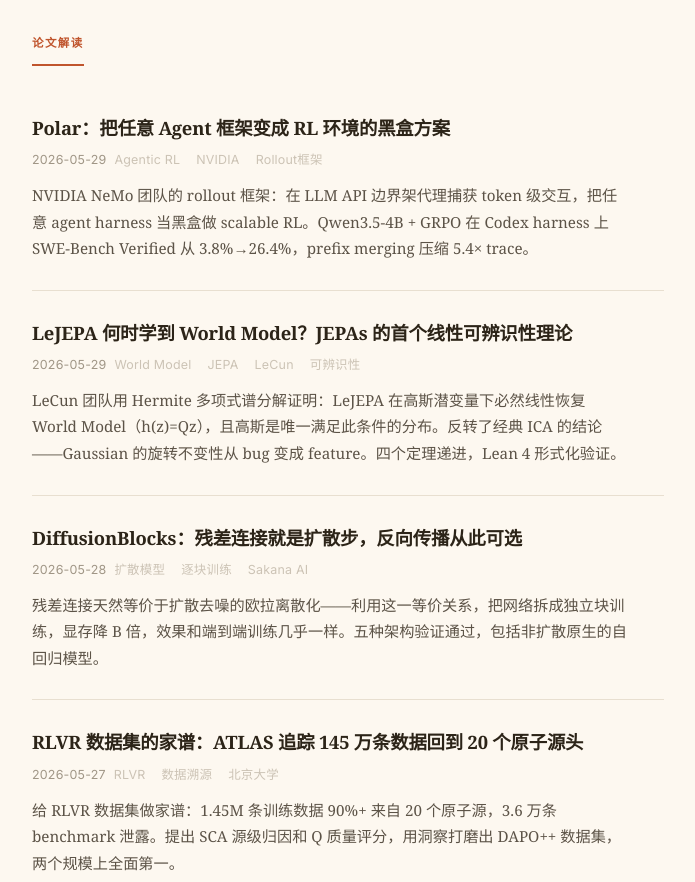
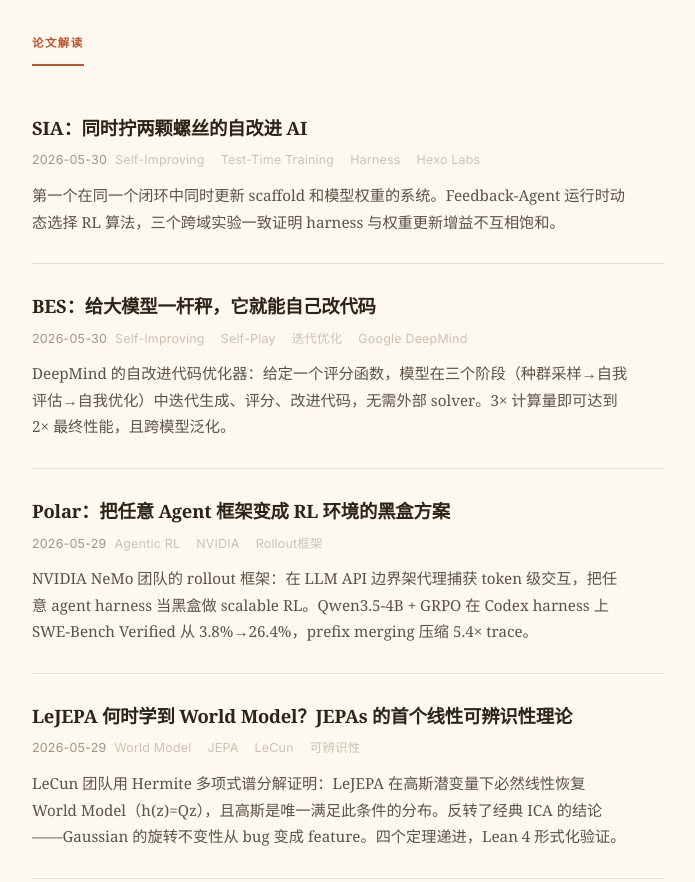
Before and after one commit to 13331112522/13331112522.github.io, a plain HTML site: page index.html in a window 1280 px wide. Shown: the part 814-1696 px from the top of the page, without its empty margins (292-987 px from the left). Drawn offline with Linux system fonts and the light colour scheme.

Commit message:
add index.html

```diff
--- a/index.html
+++ b/index.html
@@ -283,6 +283,18 @@
       <div class="section-label" style="margin-top:36px;">论文解读</div>
       <ul class="article-list">
         <li class="article-item">
+          <h2><a href="papers/sia-self-improving.html">SIA：同时拧两颗螺丝的自改进 AI</a></h2>
+          <div class="article-meta">2026-05-30<span class="sep">Self-Improving</span><span class="sep">Test-Time Training</span><span class="sep">Harness</span><span class="sep">Hexo Labs</span></div>
+          <div class="article-desc">第一个在同一个闭环中同时更新 scaffold 和模型权重的系统。Feedback-Agent 运行时动态选择 RL 算法，三个跨域实验一致证明 harness 与权重更新增益不互相饱和。</div>
+        </li>
+
+        <li class="article-item">
+          <h2><a href="papers/bes-self-improving.html">BES：给大模型一杆秤，它就能自己改代码</a></h2>
+          <div class="article-meta">2026-05-30<span class="sep">Self-Improving</span><span class="sep">Self-Play</span><span class="sep">迭代优化</span><span class="sep">Google DeepMind</span></div>
+          <div class="article-desc">DeepMind 的自改进代码优化器：给定一个评分函数，模型在三个阶段（种群采样→自我评估→自我优化）中迭代生成、评分、改进代码，无需外部 solver。3× 计算量即可达到 2× 最终性能，且跨模型泛化。</div>
+        </li>
+
+        <li class="article-item">
           <h2><a href="papers/polar-agentic-rl.html">Polar：把任意 Agent 框架变成 RL 环境的黑盒方案</a></h2>
           <div class="article-meta">2026-05-29<span class="sep">Agentic RL</span><span class="sep">NVIDIA</span><span class="sep">Rollout框架</span></div>
           <div class="article-desc">NVIDIA NeMo 团队的 rollout 框架：在 LLM API 边界架代理捕获 token 级交互，把任意 agent harness 当黑盒做 scalable RL。Qwen3.5-4B + GRPO 在 Codex harness 上 SWE-Bench Verified 从 3.8%→26.4%，prefix merging 压缩 5.4× trace。</div>
```
